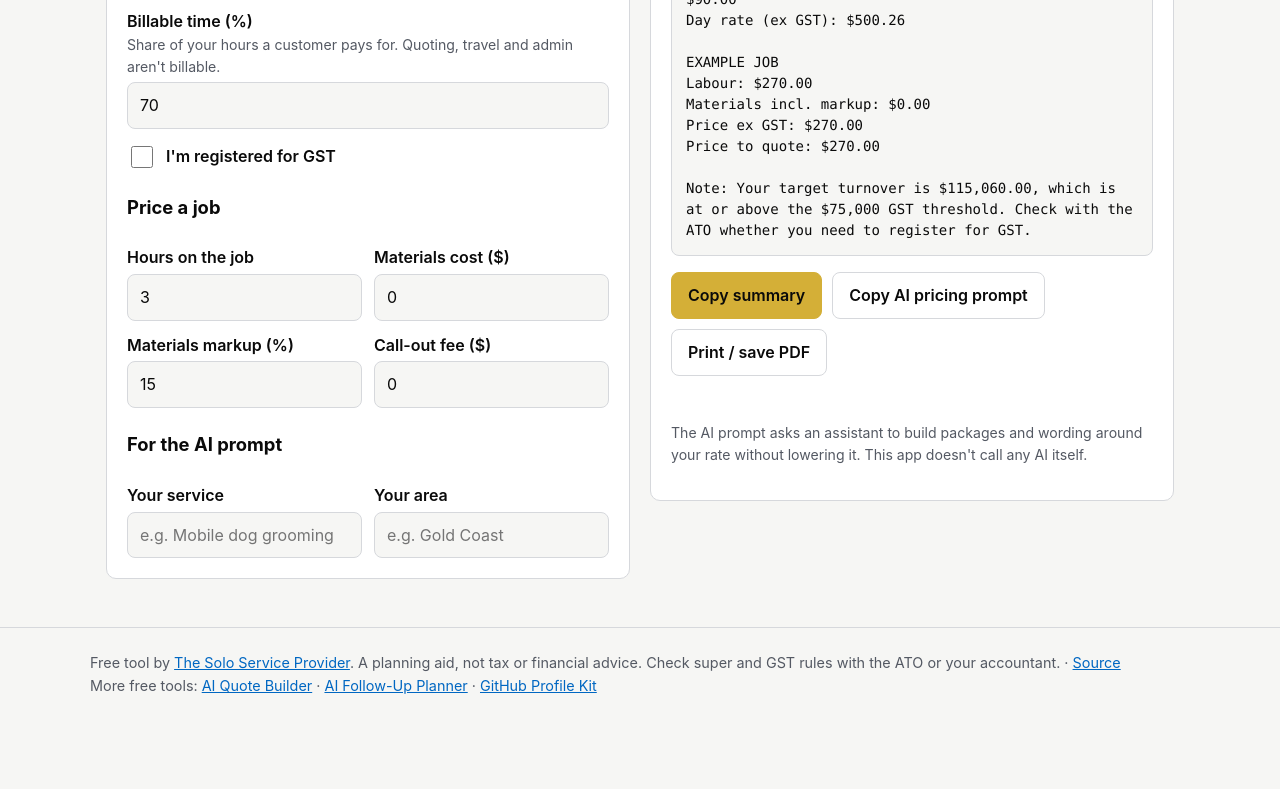
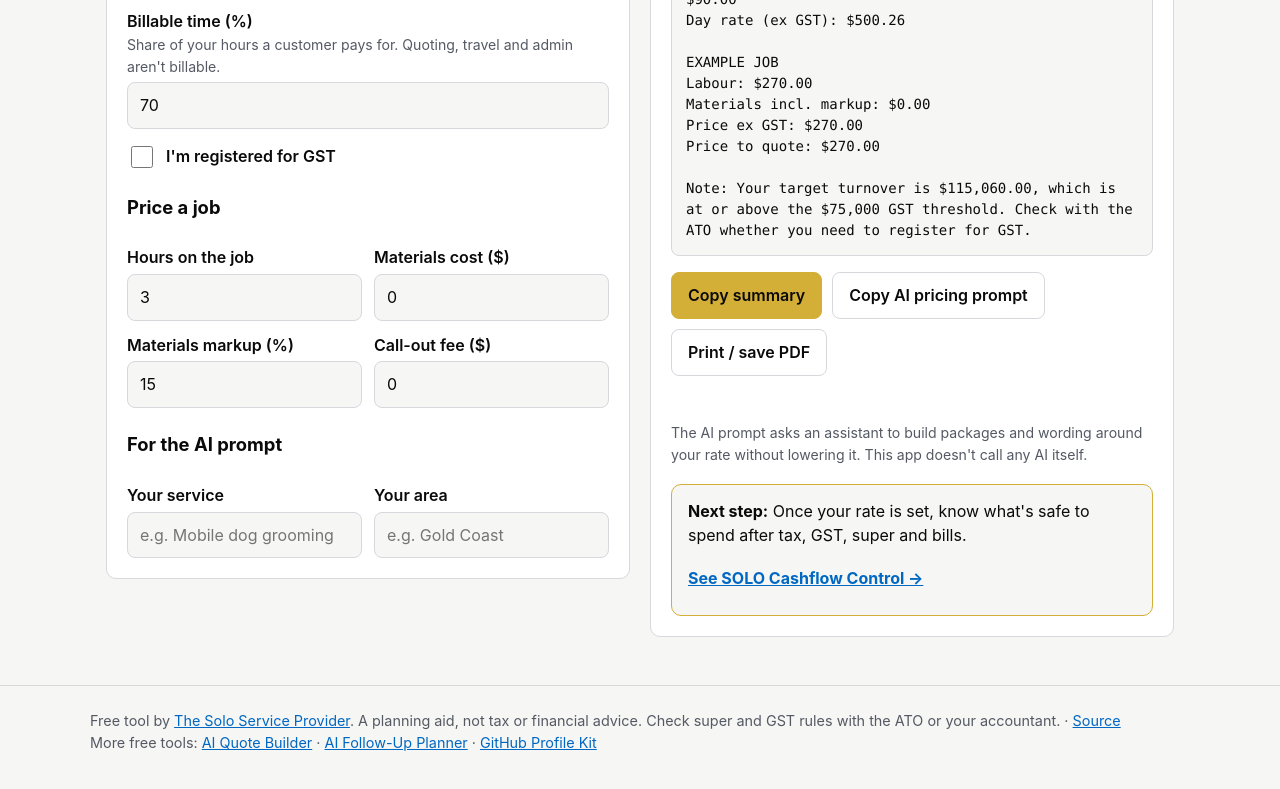
Before and after one commit to joshuawayzwright/ai-service-pricing, a website: page index.html in a window 1280 px wide. Shown: the part 666-1455 px from the top of the page. Before the commit the page ends 1403 px from the top, so only its background shows below. Drawn offline with Linux system fonts and the light colour scheme.

Commit message:
Suggest the matching SOLO toolkit as a next step
Adds a short next-step box under the results that links to the related
SOLO toolkit on thesoloserviceprovider.com.au, using wording from the
product's own description and UTM tags (utm_source=ai-service-pricing) so the shop's
analytics can see visits from the free tools. Hidden when printing.

Co-Authored-By: Claude Opus 5.5 <noreply@anthropic.com>
Claude-Session: https://claude.ai/code/session_01XzpsdvGihehKH3dHsii675

```diff
--- a/index.html
+++ b/index.html
@@ -79,6 +79,10 @@
       </div>
       <p class="status" id="status" role="status"></p>
       <p class="hint no-print">The AI prompt asks an assistant to build packages and wording around your rate without lowering it. This app doesn't call any AI itself.</p>
+      <aside class="cta no-print" aria-label="Next step">
+        <p><strong>Next step:</strong> Once your rate is set, know what's safe to spend after tax, GST, super and bills.</p>
+        <a class="cta-link" href="https://thesoloserviceprovider.com.au/shop/solo-cashflow-control.html?utm_source=ai-service-pricing&amp;utm_medium=referral&amp;utm_campaign=free-tools">See SOLO Cashflow Control →</a>
+      </aside>
     </section>
   </div>
 </main>
--- a/style.css
+++ b/style.css
@@ -124,3 +124,7 @@ footer.site { padding: 24px 16px 40px; color: var(--muted); font-size: .9rem; bo
   pre.output { border: 0; max-height: none; overflow: visible; font-size: 12px; }
 }
 .card h2.spaced { margin-top: 22px; }
+
+.cta { margin-top: 18px; padding: 14px 16px; border: 1px solid var(--gold-bright); border-radius: var(--radius); background: var(--bg); }
+.cta p { margin: 0 0 8px; }
+.cta-link { display: inline-block; font-weight: 700; padding: 10px 0; }
```
